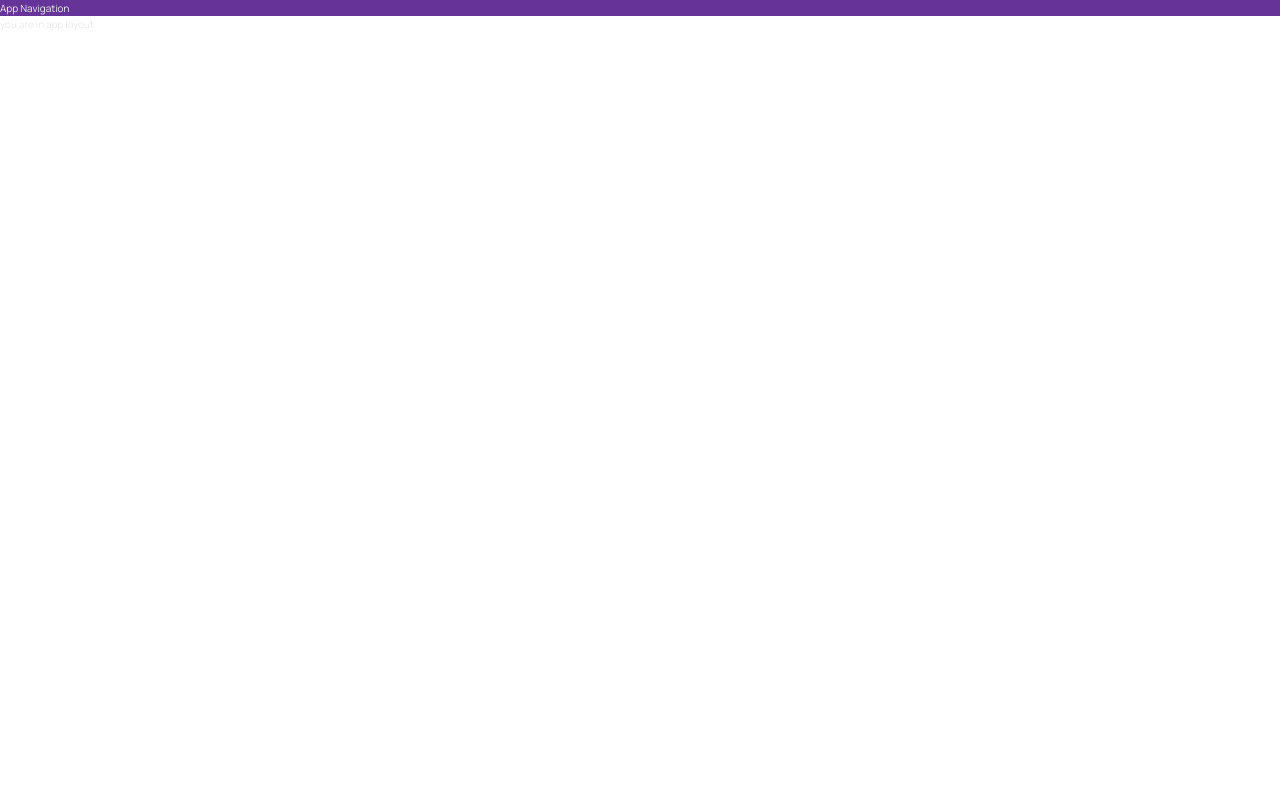
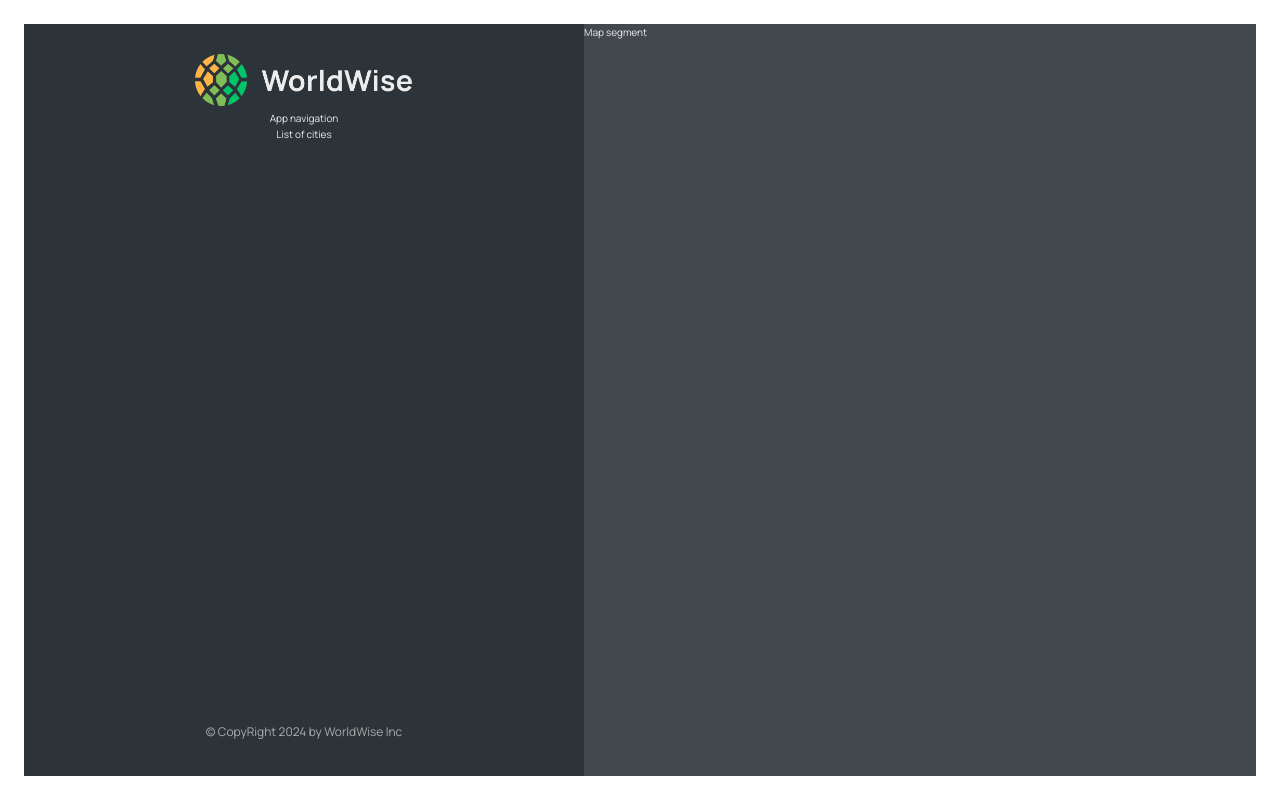
Before and after one commit to ritikkamboj/WorldWise, a React (Vite) app: page /app in a window 1280 px wide. Built offline with nearby package versions, Linux system fonts and the light colour scheme.

Commit message:
created the appLayout page with components sideBar and Map

```diff
--- a/src/App.jsx
+++ b/src/App.jsx
@@ -15,7 +15,7 @@
           <Route path="Pricing" element={<Pricing />} />
           <Route path="Product" element={<Product />} />
           <Route path="/" element={<HomePage />} />
-          <Route path="App" element={<AppLayout />} />
+          <Route path="app" element={<AppLayout />} />
           <Route path="login" element={<Login />} />
           <Route path="*" element={<PageNotFound />}></Route>
         </Routes>
--- a/src/Pages/AppLayout.jsx
+++ b/src/Pages/AppLayout.jsx
@@ -1,13 +1,16 @@
-import AppNav from "../components/AppNav"
 
+import SideBar from "../components/SideBar";
+import styles from './AppLayout.module.css'
+import Map from "../components/Map";
 
 function AppLayout() {
-    return (
-        <div>
-            <AppNav/>
-            <p> you are in app layout </p>
-        </div>
-    )
+  return (
+    <div className={styles.app}>
+     <SideBar/>
+     <Map/>
+
+    </div>
+  );
 }
 
-export default AppLayout
+export default AppLayout;
--- a/src/components/AppNav.jsx
+++ b/src/components/AppNav.jsx
@@ -1,10 +1,9 @@
-import styles from './AppNav.module.css'
-
 function AppNav() {
     return (
-        <nav className={styles.nav}>
-            App Navigation
-        </nav>
+        <div>
+            App navigation
+
+        </div>
     )
 }
 
--- a/src/components/AppNav.module.css
+++ /dev/null
@@ -1,4 +0,0 @@
-.nav
-{
-    background-color: rebeccapurple;
-}
--- /dev/null
+++ b/src/components/Map.jsx
@@ -0,0 +1,14 @@
+import styles from './Map.module.css'
+
+
+function Map() {
+    return (
+        <div className={styles.mapContainer}>
+            Map segment
+
+
+        </div>
+    )
+}
+
+export default Map
--- /dev/null
+++ b/src/components/SideBar.jsx
@@ -0,0 +1,27 @@
+import  styles  from "./SideBar.module.css";
+import Logo from "./Logo";
+import AppNav from "./AppNav";
+
+
+function SideBar() {
+  return (
+    <div className={styles.sidebar}>
+
+      <Logo />
+      <AppNav/>
+
+
+      <p>List of cities </p>
+      <footer className={styles.footer}>
+    <p className={styles.copyright}>
+        &copy; CopyRight {new Date().getFullYear()} by WorldWise Inc
+
+    </p>
+
+      </footer>
+
+    </div>
+  );
+}
+
+export default SideBar;
```
Also changed, not shown: src/components/Map.module.css (renamed from starter/components/Map.module.css), src/components/Sidebar.module.css (renamed from starter/components/Sidebar.module.css).
